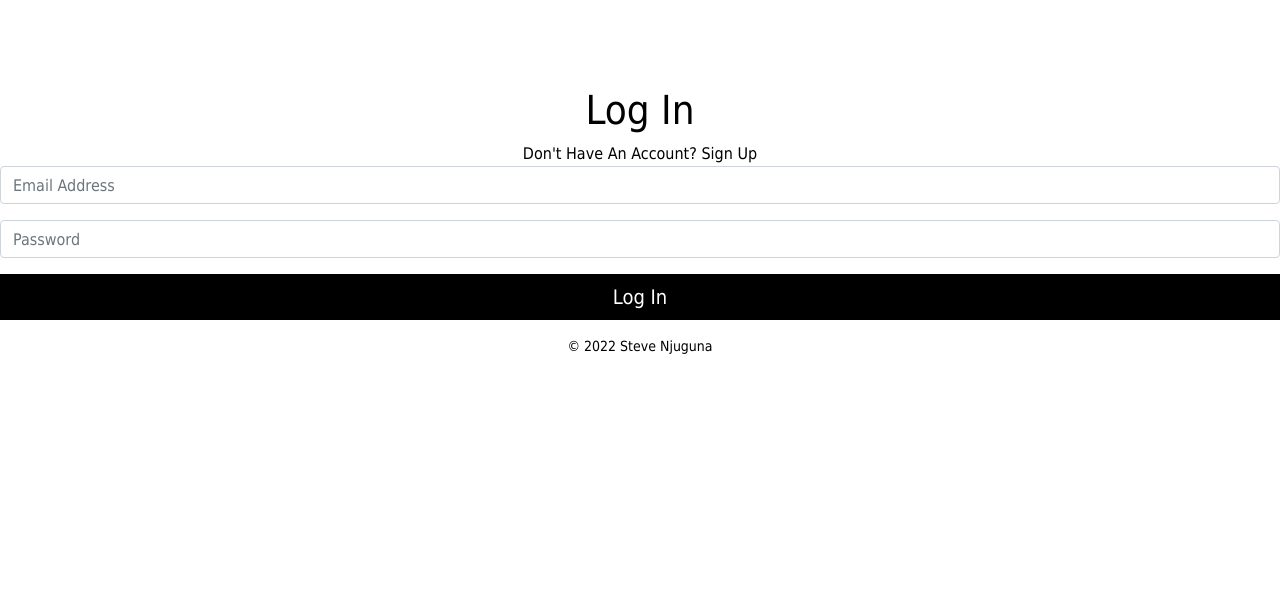
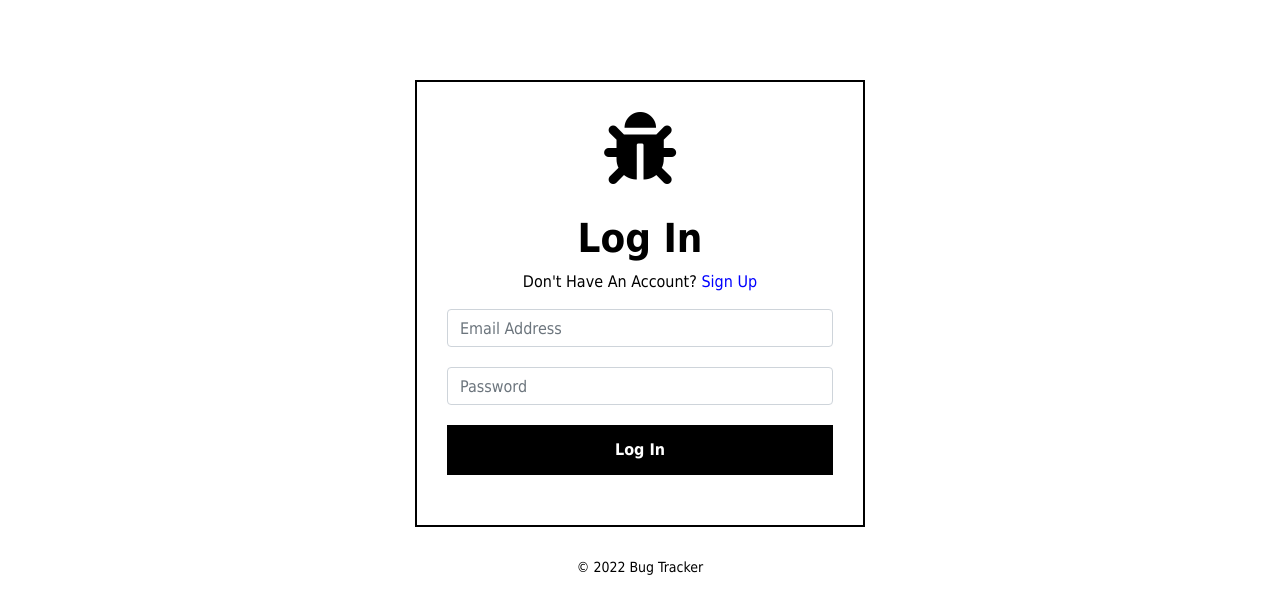
Before and after one commit to steve-njuguna-k/Flask-Bug-Tracker, a Flask app: page /login in a window 1280 px wide. Shown: the top 614 px of the page. Run offline with Flask 2, Linux system fonts and the light colour scheme; some libraries are stand-ins or nearby versions.

Commit message:
Styled Log In Form

```diff
--- a/app/config.py
+++ b/app/config.py
@@ -0,0 +1,4 @@
+import os
+
+# main config
+SECRET_KEY = os.environ.get('SECRET_KEY')
--- a/app/static/assets/css/style.css
+++ b/app/static/assets/css/style.css
@@ -116,3 +116,92 @@ a:hover {
 .dropdown-item:focus, .dropdown-item:active{
 	background-color: #000;
 }
+
+.login-form {
+	width: 450px;
+	margin: 30px auto;
+    margin-top: 80px;
+}
+
+.login-form form {
+	color: #000 ;
+	border-radius: 0px;
+	margin-bottom: 10px;
+	background: #fff;
+	padding: 30px;
+    border: 2px solid #000
+}
+
+.login-form h1  {
+	color: #000 ;
+	font-weight: bold;
+	margin-top: 0;
+}
+
+.login-form hr  {
+	margin: 0 -30px 20px;
+}
+
+.login-form .form-group {
+	margin-bottom: 20px;
+}
+
+.login-form input[type="checkbox"] {
+	margin-top: 3px;
+}
+
+.login-form .row div:first-child {
+	padding-right: 10px;
+}
+
+.login-form .row div:last-child {
+	padding-left: 10px;
+}
+
+.login-form .btn {
+	font-size: 16px;
+	font-weight: bold;
+	background: #000000 ;
+	border: none;
+	min-height: 50px;
+    color: #fff;
+}
+
+.login-form .btn:hover, .login-form .btn:focus {
+	background: #000000 !important;
+	outline: none;
+	min-height: 50px;
+    color: #fff;
+}
+
+.login-form a {
+	color: #fff;
+	text-decoration: none;
+}
+
+.login-form a:hover {
+	text-decoration: none;
+    color: #fff;
+}
+
+.login-form form a {
+	color: #0000ff;
+	text-decoration: none;
+}
+
+.login-form form a:hover {
+	text-decoration: none;
+    color: #0000ff;
+}
+
+.login-form .hint-text  {
+	padding-bottom: 15px;
+	text-align: center;
+}
+
+.toggle-password {
+    float: right;
+    cursor: pointer;
+    margin-right: 15px;
+    margin-top: -30px;
+}
--- a/app/templates/Log In.html
+++ b/app/templates/Log In.html
@@ -26,7 +26,7 @@
             {% endfor %}
             {{ form.csrf_token }}
             <a href="{{ url_for('home') }}">
-                <h4 class="logo text-center"><span class="logocolour"><i class="far fa-code fa-lg fa-3x"></i></span></h4>
+                <h4 class="logo text-center"><span class="logocolour"><i class="fas fa-bug fa-3x"></i></span></h4>
             </a>
             <h1 class="text-center" style="margin-top: 30px;">Log In</h1>
             <div class="hint-text text-center">Don't Have An Account? <a href="{{ url_for('register') }}">Sign Up</a></div>
@@ -45,7 +45,7 @@
     {% block footer %}
 	<div class="container">
 		<div id="footer">
-			<p class="text-center">© 2022 Steve Njuguna</p>
+			<p class="text-center">© 2022 Bug Tracker</p>
 		</div>
 	</div>
 	{% endblock %}
```
